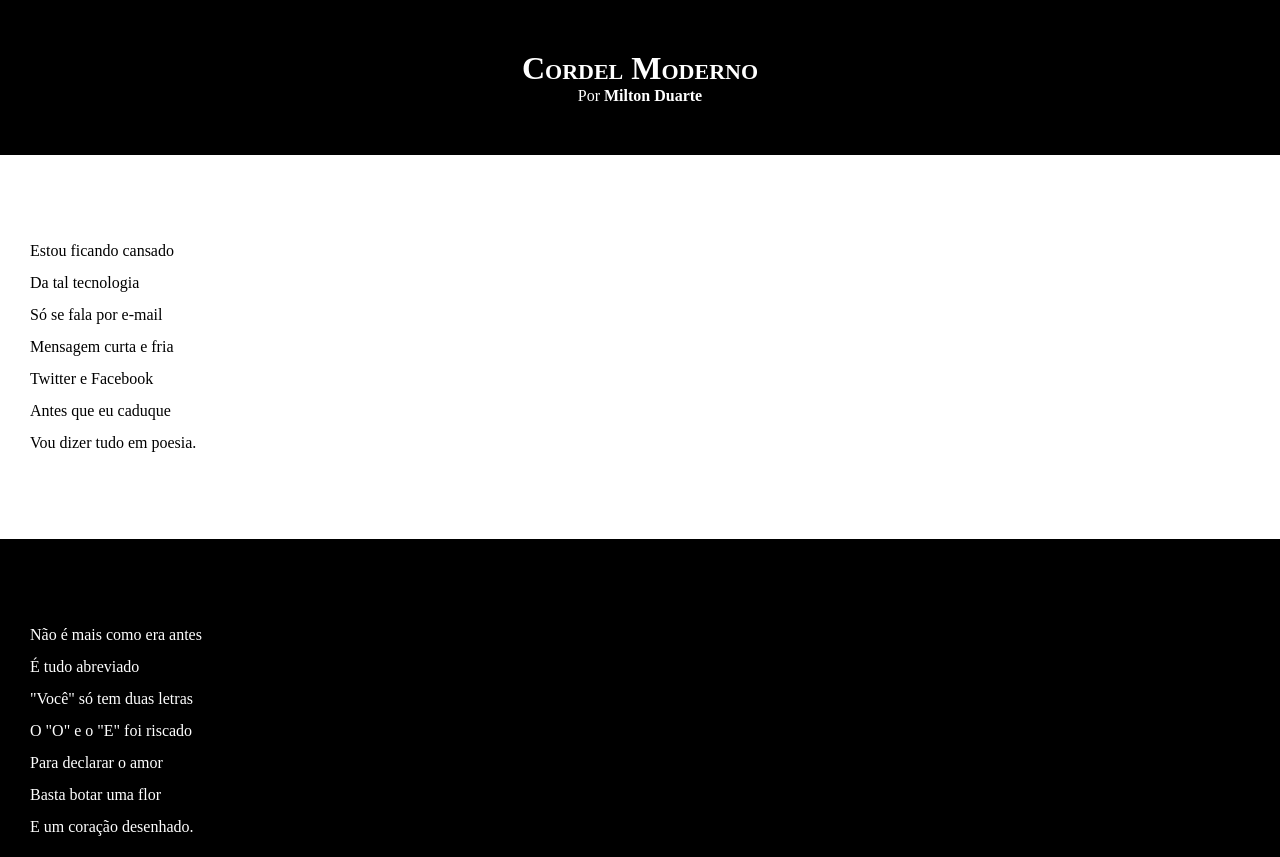
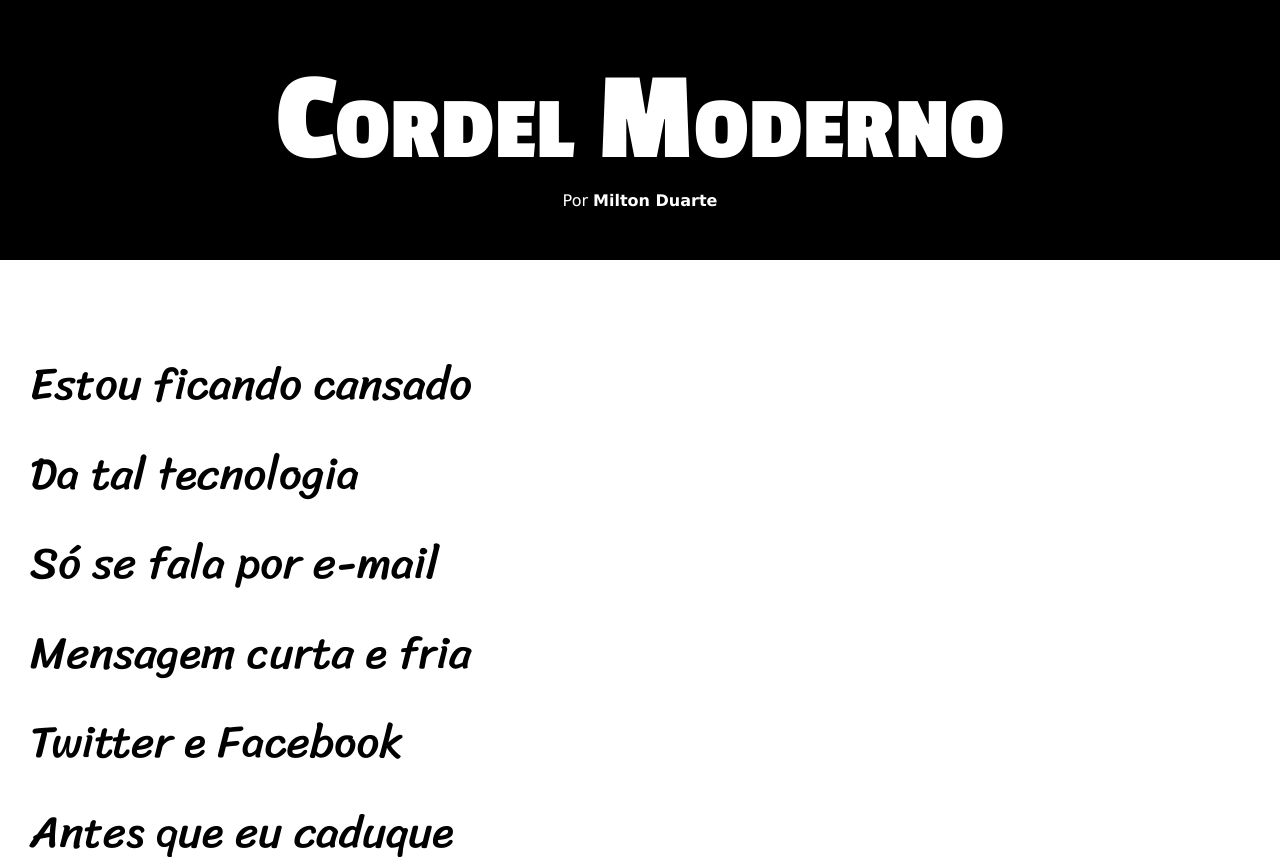
Before and after one commit to GhostRaveen/Desafio-cordel, a plain HTML site: page index.html in a window 1280 px wide. Shown: the top 857 px of the page. Drawn offline with Linux system fonts and the light colour scheme.

Commit message:
Update style.css

```diff
--- a/style/style.css
+++ b/style/style.css
@@ -1,4 +1,18 @@
 @charset "UTF-8";
+@font-face {
+	font-family: "Passion One";
+	src: url("../font/PassionOne-bold.ttf") format("truetype");
+}
+@font-face {
+	font-family: "Sriracha";
+	src: url("../font/Sriracha-Regular.ttf") format("truetype");
+}
+
+:root {
+	--font1: Verdana, Geneva, Tahoma, sans-serif;
+	--font2: 'Passion One', cursive;
+	--font3: 'Sriracha', cursive;
+}
 
 * {
 	margin: 0px;
@@ -8,6 +22,7 @@
 html, body {
 	min-height: 100vh;
 	background-color: darkgray;
+	font-family: var(--font1);
 }
 
 header {
@@ -21,6 +36,8 @@ header > h1 {
 	/* text-transform: uppercase;
 	TODAS AS LETRAS MAIÚSCULAS */
 	font-variant: small-caps;
+	font-family: var(--font2);
+	font-size: 10vw;
 }
 
 header > p {
@@ -42,6 +59,8 @@ section {
 	padding-bottom: 10vh;
 	line-height: 2em;
 	padding-left: 30px;
+	font-family: var(--font3);
+	font-size: 3.5vw;
 }
 
 .normal {
@@ -55,7 +74,8 @@ section {
 }
 
 .imagem > p {
-	width: 400px;
+	display: inline-block;
+	padding: 5px;
 	background-color: rgba(0, 0, 0, 0.253);
 }
 
```
